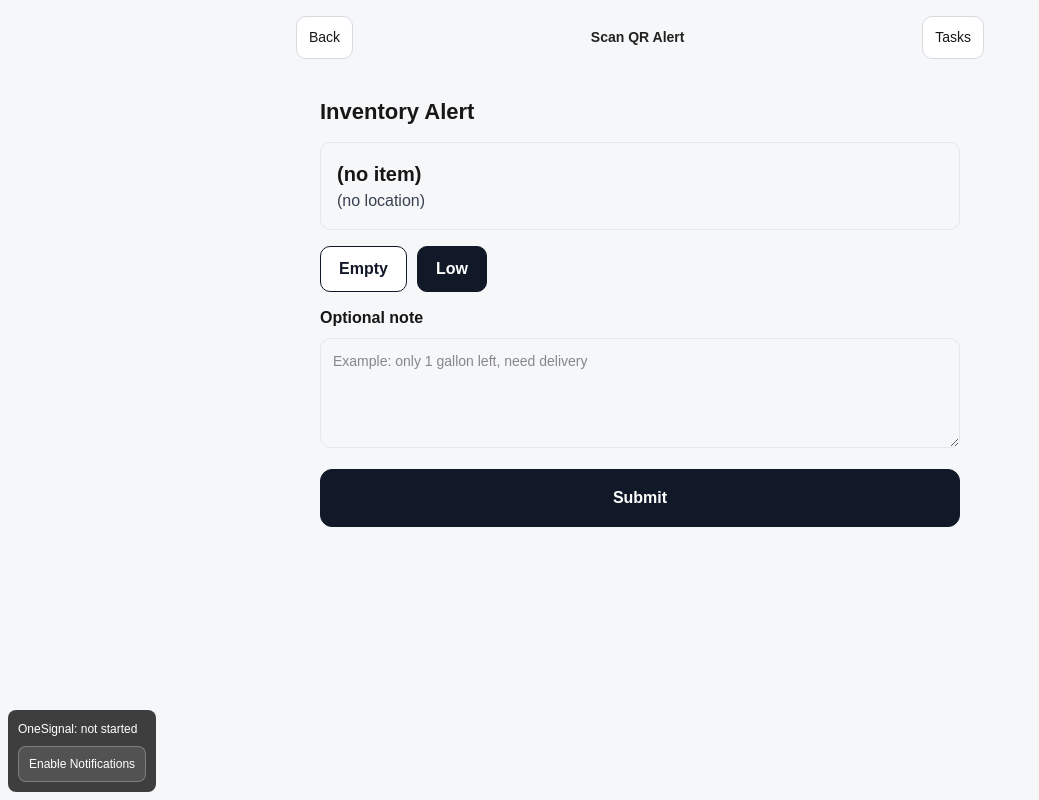
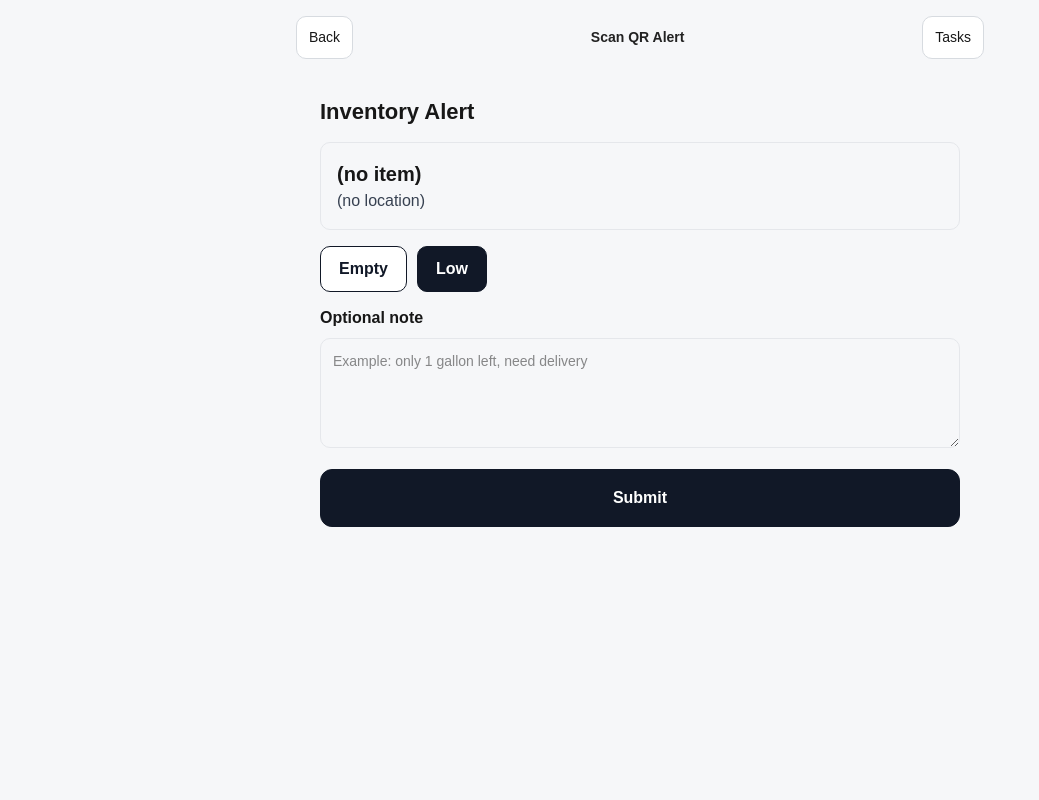
Before and after one commit to TheToolShedRep/Inventory-Alert-Next, a Next.js app: page /alert in a window 1280 px wide. Shown: the whole page, without its empty margins (0-1039 px from the left). Built offline with nearby package versions, Linux system fonts and the light colour scheme.

Commit message:
Temp remove OneSignalInit

```diff
--- a/app/layout.tsx
+++ b/app/layout.tsx
@@ -51,7 +51,7 @@ export default function RootLayout({
           className={`${geistSans.variable} ${geistMono.variable} antialiased bg-[#f6f7f9] text-neutral-900`}
         >
           <ThemeEnforcer />
-          <OneSignalInit />
+          {/* <OneSignalInit /> */}
           {children}
         </body>
       </html>
```
